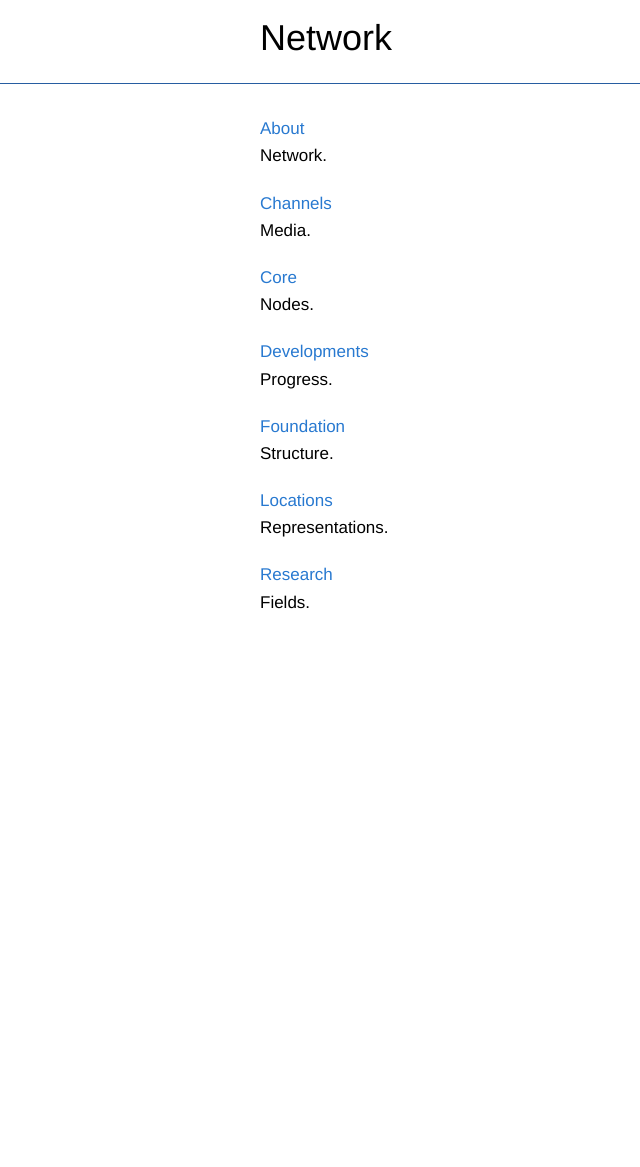
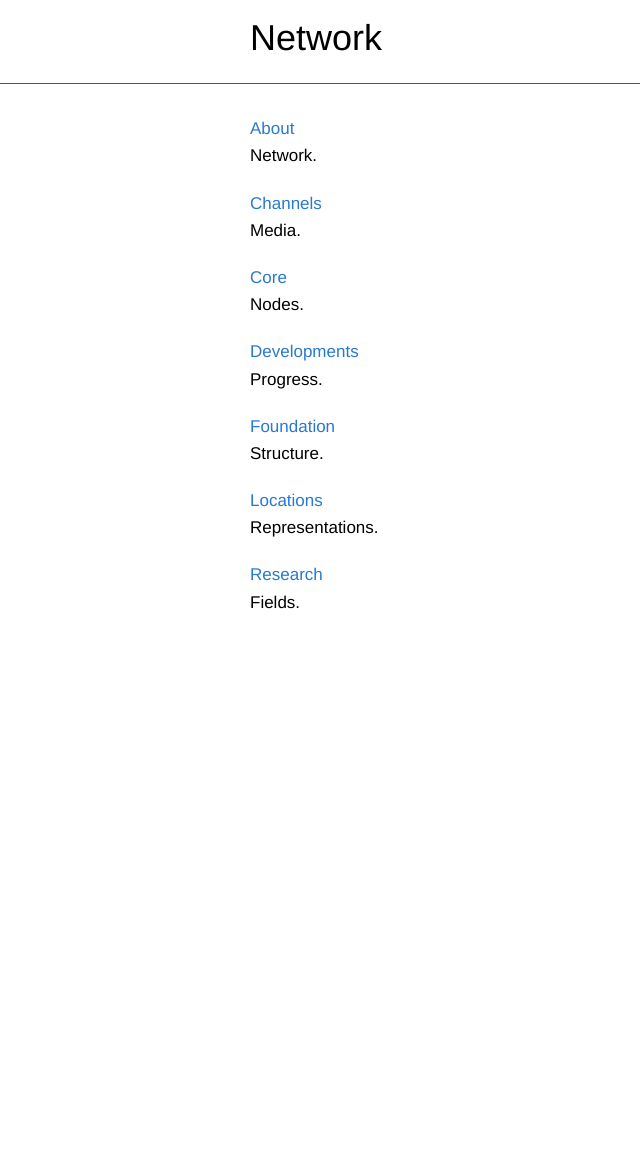
Before and after one commit to networkf/network.github.io, a Jekyll site: the page built from index.md, in a window 1280 px wide. Shown: the whole page, without its empty margins (30-670 px from the left). Built offline with Jekyll 4.4.1, drawn with Linux system fonts in a browser that asks for light colours; some web fonts are replaced; our own code applies the rules of GitHub Pages for plain Markdown files; the repository's description, which GitHub fills in, is left out.

Commit message:
Update jekyll-theme-architect.scss

```diff
--- a/_sass/jekyll-theme-architect.scss
+++ b/_sass/jekyll-theme-architect.scss
@@ -55,7 +55,7 @@ header h2 {
 
 .inner {
   position: relative;
-  width: 700px;
+  width: 720px;
   margin: 0 auto;
 }
 
```
